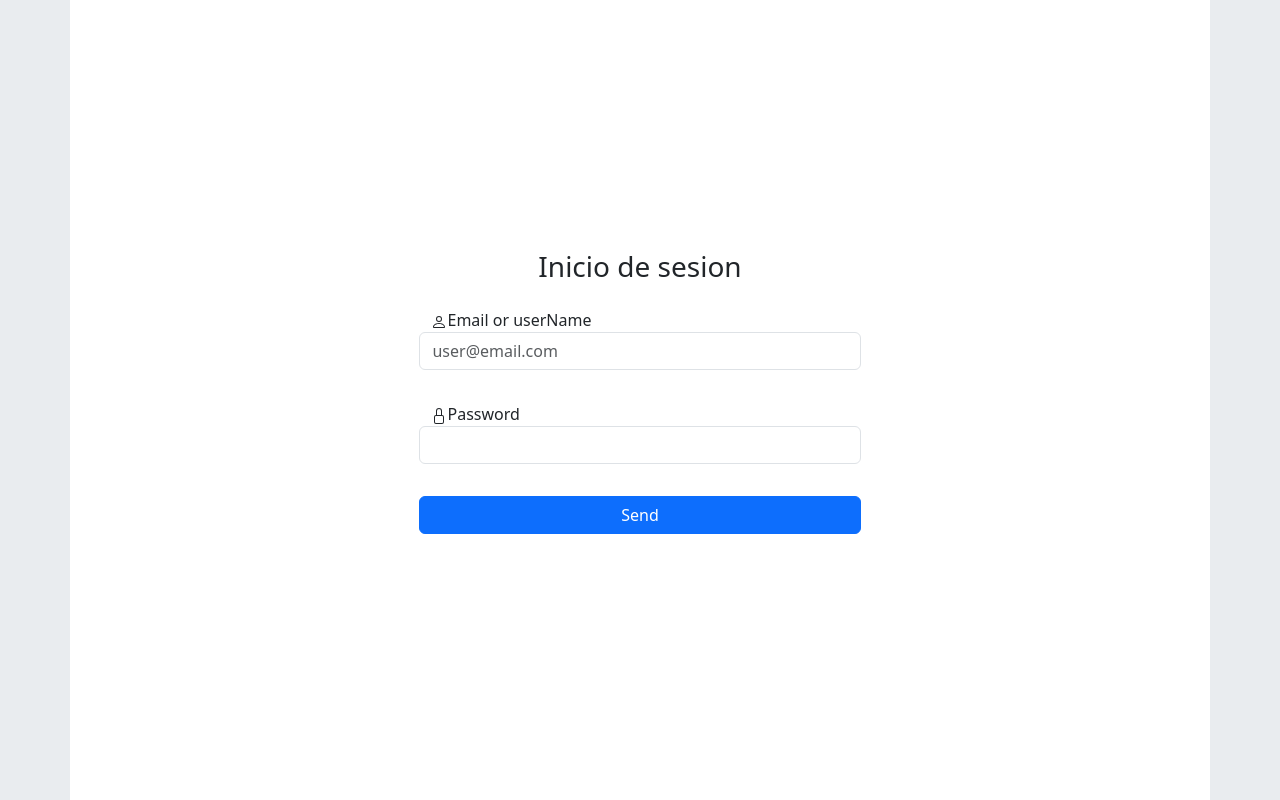
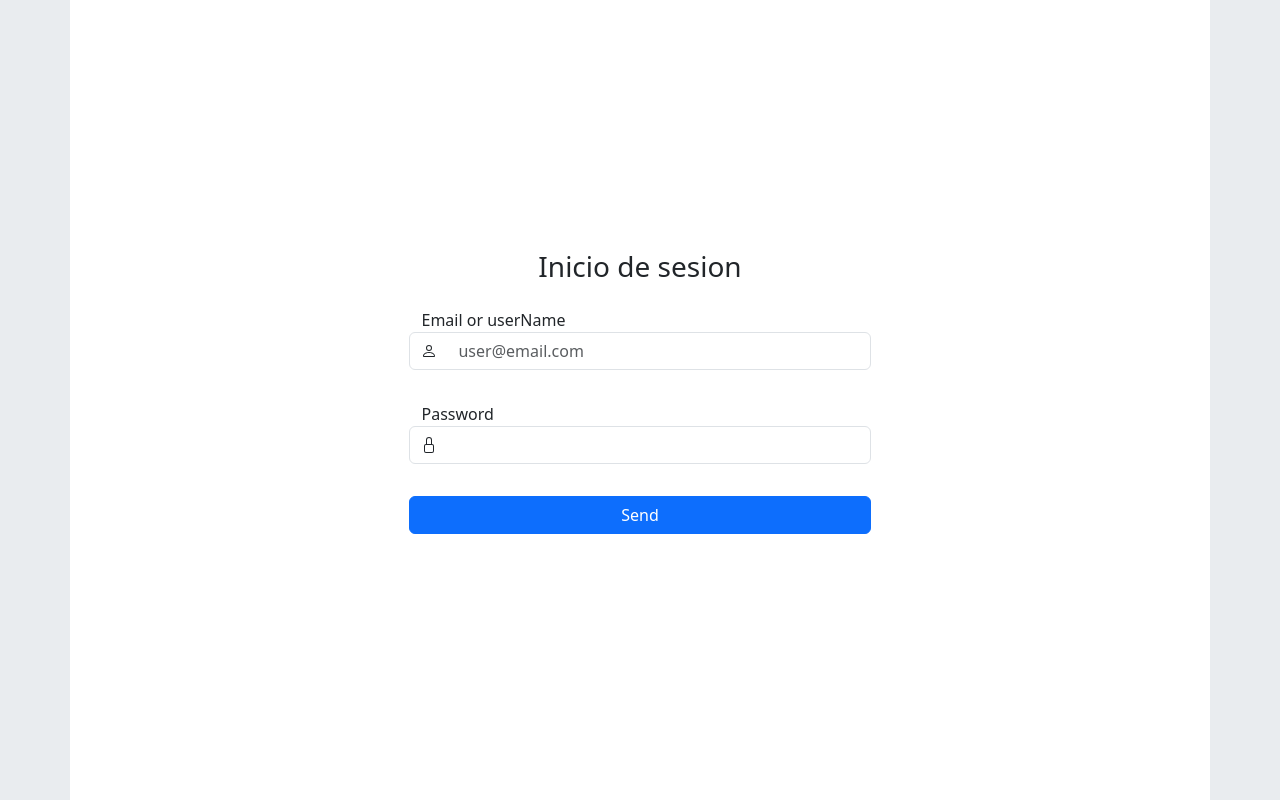
Before and after one commit to LauraCaa/Reactions, a Next.js app: page /workshop/auth in a window 1280 px wide. Built offline with nearby package versions, Linux system fonts and the light colour scheme.

Commit message:
fix: change div for fieldsets & absolute position for icons

```diff
--- a/src/app/layout.js
+++ b/src/app/layout.js
@@ -1,3 +1,4 @@
+import '../styles/main.cs'
 export const metadata = {
   title: 'Create Next App',
   description: 'Generated by create next app',
--- a/src/assets/styles/main.css
+++ b/src/assets/styles/main.css
@@ -1,3 +1,6 @@
 body{
     background-color: aqua;
 }
+.bottom-25{
+    bottom: 27px !important;
+}
--- a/src/components/workshop/auth/login.js
+++ b/src/components/workshop/auth/login.js
@@ -1,5 +1,6 @@
 import {useState, useEffect} from 'react';
 import 'bootstrap/dist/css/bootstrap.css';
+import "@/assets/styles/main.css"
 
 export default function Login() {
     const credentials = {
@@ -37,31 +38,29 @@ export default function Login() {
     }
 
     return(
-        <>
-            <div class="container bg-white d-flex align-items-center justify-content-center vh-100">
-                <form class="p-5 pt-5" onSubmit={handleSubmit}>
-                    <h3 class="text-center">Inicio de sesion</h3>
-                    <div class="row p-3">
+            <div className="container bg-white d-flex align-items-center justify-content-center vh-100">
+                <form className="p-5" onSubmit={handleSubmit}>
+                    <h3 className="text-center"> Inicio de sesion</h3>
+                    <fieldset className="row p-3 position-relative">
                         <label htmlFor="email">
-                            <svg xmlns="http://www.w3.org/2000/svg" width="16" height="16" fill="currentColor" class="bi bi-person" viewBox="0 0 16 16">
+                            <svg className="bi bi-person position-absolute bottom-25" xmlns="http://www.w3.org/2000/svg" width="16" height="16" fill="currentColor"  viewBox="0 0 16 16">
                                 <path d="M8 8a3 3 0 1 0 0-6 3 3 0 0 0 0 6Zm2-3a2 2 0 1 1-4 0 2 2 0 0 1 4 0Zm4 8c0 1-1 1-1 1H3s-1 0-1-1 1-4 6-4 6 3 6 4Zm-1-.004c-.001-.246-.154-.986-.832-1.664C11.516 10.68 10.289 10 8 10c-2.29 0-3.516.68-4.168 1.332-.678.678-.83 1.418-.832 1.664h10Z"/>
                             </svg>
                         Email or userName</label>
-                        <input class="form-control"  id="email" type="text" placeholder ="user@email.com" onChange={(event) => setUser({...user, email: event.target.value})} required/>
-                    </div>
-                    <div class="row p-3">
+                        <input className="form-control ps-5"  id="email" type="text" placeholder ="user@email.com" onChange={(event) => setUser({...user, email: event.target.value})} required/>
+                    </fieldset>
+                    <fieldset className="row p-3 position-relative">
                         <label htmlFor="password">
-                            <svg xmlns="http://www.w3.org/2000/svg" width="16" height="16" fill="currentColor" class="bi bi-lock" viewBox="0 0 16 16">
+                            <svg className="bi bi-person position-absolute bottom-25" xmlns="http://www.w3.org/2000/svg" width="16" height="16" fill="currentColor" viewBox="0 0 16 16">
                                 <path d="M8 1a2 2 0 0 1 2 2v4H6V3a2 2 0 0 1 2-2zm3 6V3a3 3 0 0 0-6 0v4a2 2 0 0 0-2 2v5a2 2 0 0 0 2 2h6a2 2 0 0 0 2-2V9a2 2 0 0 0-2-2zM5 8h6a1 1 0 0 1 1 1v5a1 1 0 0 1-1 1H5a1 1 0 0 1-1-1V9a1 1 0 0 1 1-1z"/>
                             </svg>
                             Password</label>
-                        <input  class="form-control"  id="password" type="password" onChange ={(event) => setUser({...user, password: event.target.value})} required/>
-                    </div>
-                    <div class="row p-3">
-                        <input class="btn btn-primary" type="submit" value ="Send"/>
+                        <input  className="form-control ps-5"  id="password" type="password" onChange ={(event) => setUser({...user, password: event.target.value})} required/>
+                    </fieldset>
+                    <div className="row p-3">
+                        <input className="btn btn-primary" type="submit" value ="Send"/>
                     </div>
                 </form>
             </div>
-        </>
     )
 }
```
